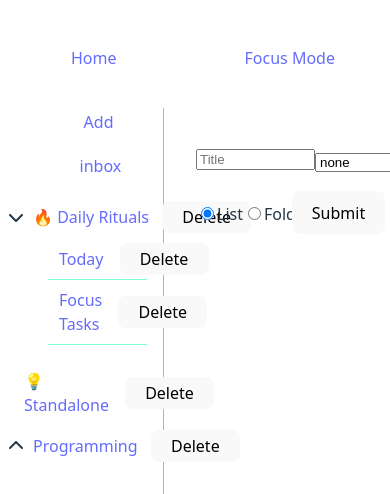
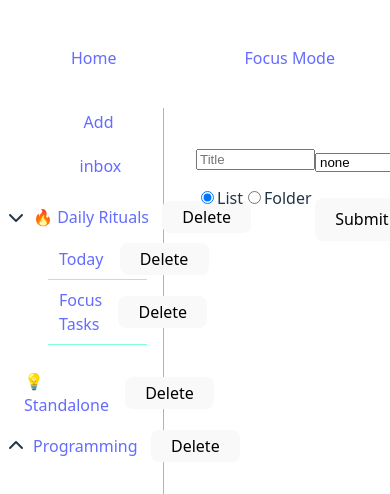
Before and after one commit to thomaswilliamscode/todo, a React (Vite) app: page / in a window 390 px wide. Shown: the top 494 px of the page. Built offline with nearby package versions, Linux system fonts and the light colour scheme.

Commit message:
Refactor dropdown implementation in AddFolderOrList component and update styles

```diff
--- a/src/components/AddFolderOrList.tsx
+++ b/src/components/AddFolderOrList.tsx
@@ -10,24 +10,7 @@ export default function AddFolderOrList () {
     type: 'list',
   })
 
-  function viewFolders () {
-    if (formState.type === 'list') {
-      return (
-        <div className='view-folders-div'>
-          <select
-            onChange={(e) =>
-              setFormState((s) => ({ ...s, folderId: Number(e.target.value) }))
-            }
-            name='folder'
-            id='folder'
-            className='form-select'
-          >
-            {listFoldersAsOptions()}
-          </select>
-        </div>
-      );
-    }
-  }
+
 
   function listFoldersAsOptions () {
     const folders = sidebarState.data.filter( (array) =>  {
@@ -188,7 +171,23 @@ export default function AddFolderOrList () {
             </div>
           </div>
           <div className='folder-submit'>
-            {viewFolders()}
+            <div
+              className={`dropdown-slot ${formState.type === 'list' ? 'open' : 'closed'}`}
+            >
+              <select
+                onChange={(e) =>
+                  setFormState((s) => ({
+                    ...s,
+                    folderId: Number(e.target.value),
+                  }))
+                }
+                name='folder'
+                id='folder'
+                className='form-select'
+              >
+                {listFoldersAsOptions()}
+              </select>
+            </div>
             <span>
               <button
                 className='form-submit'
--- a/src/index.css
+++ b/src/index.css
@@ -93,6 +93,20 @@ html, body {
 }
 .visible {
   display: block;
+}
+
+.dropdown-slot {
+  min-height: 44px; /* match your select height */
+}
+
+.dropdown-slot.closed {
+  visibility: hidden;
+  opacity: 0;
+}
+
+.dropdown-slot.open {
+  visibility: visible;
+  opacity: 1;
 }
 
 
@@ -449,25 +463,37 @@ form{
 
 /* Add Folder Or List */
 
+
+
 .form-main-div{
   height: 35px;
-  width: 70%;
+  max-width: 70%;
   margin-left: 0%;
+  gap: 1rem;
   display: flex;
   flex-direction: column;
+
 }
 
 .add-form-options{
   width: 200px;
+
 }
-
+.full-form-div {
+  align-items: flex-start;
+}
 #drop-down{
   width: 30%;
+
+}
+.folder-submit{
+  min-height: 60%;
+  min-width: 60%;
 }
 
 .form-submit{
-  margin-left: -20%;
-  margin-top: 16%;
+  margin-left: 0%;
+  margin-top: 5%;
 }
 
 }
```
